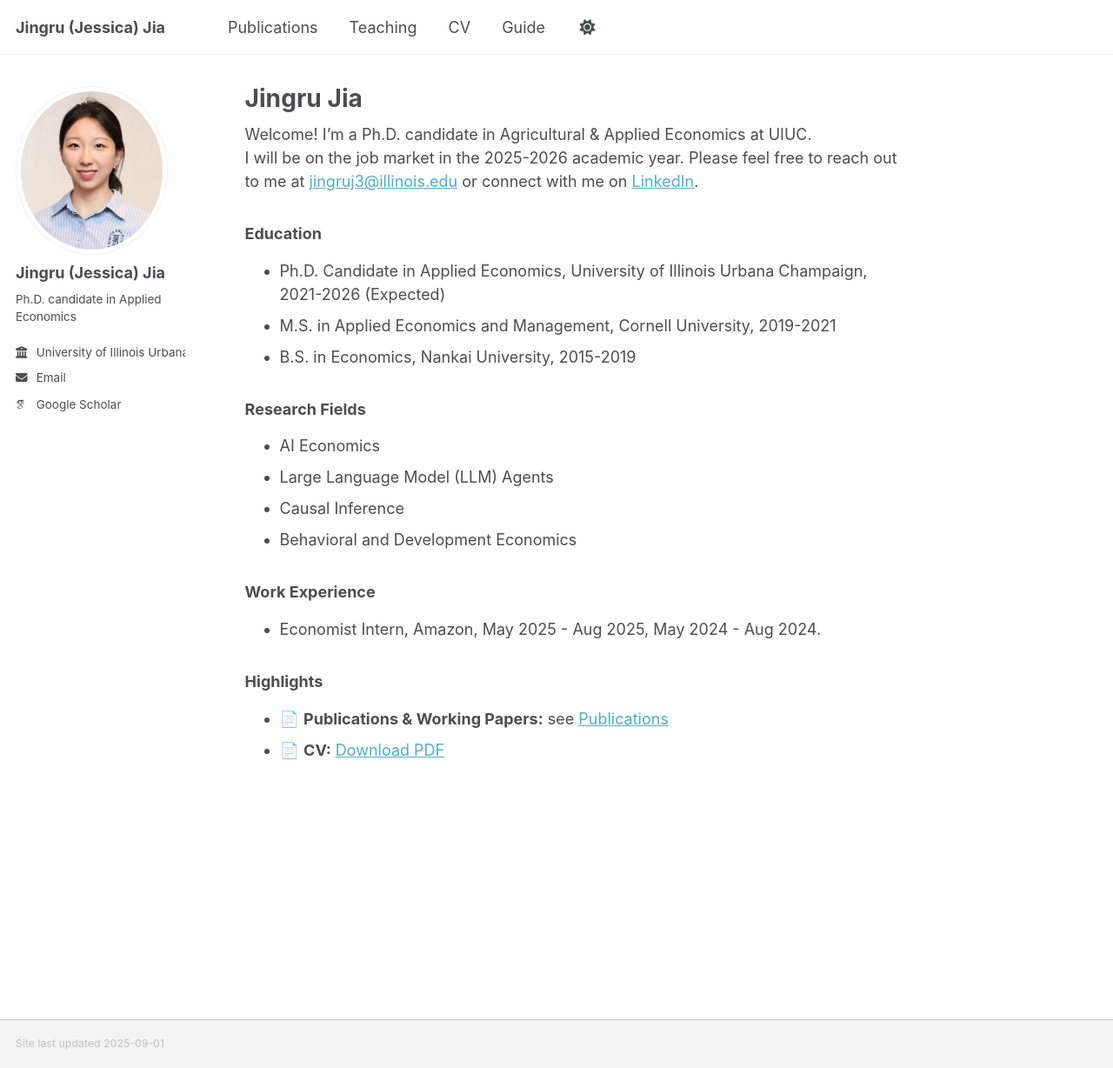
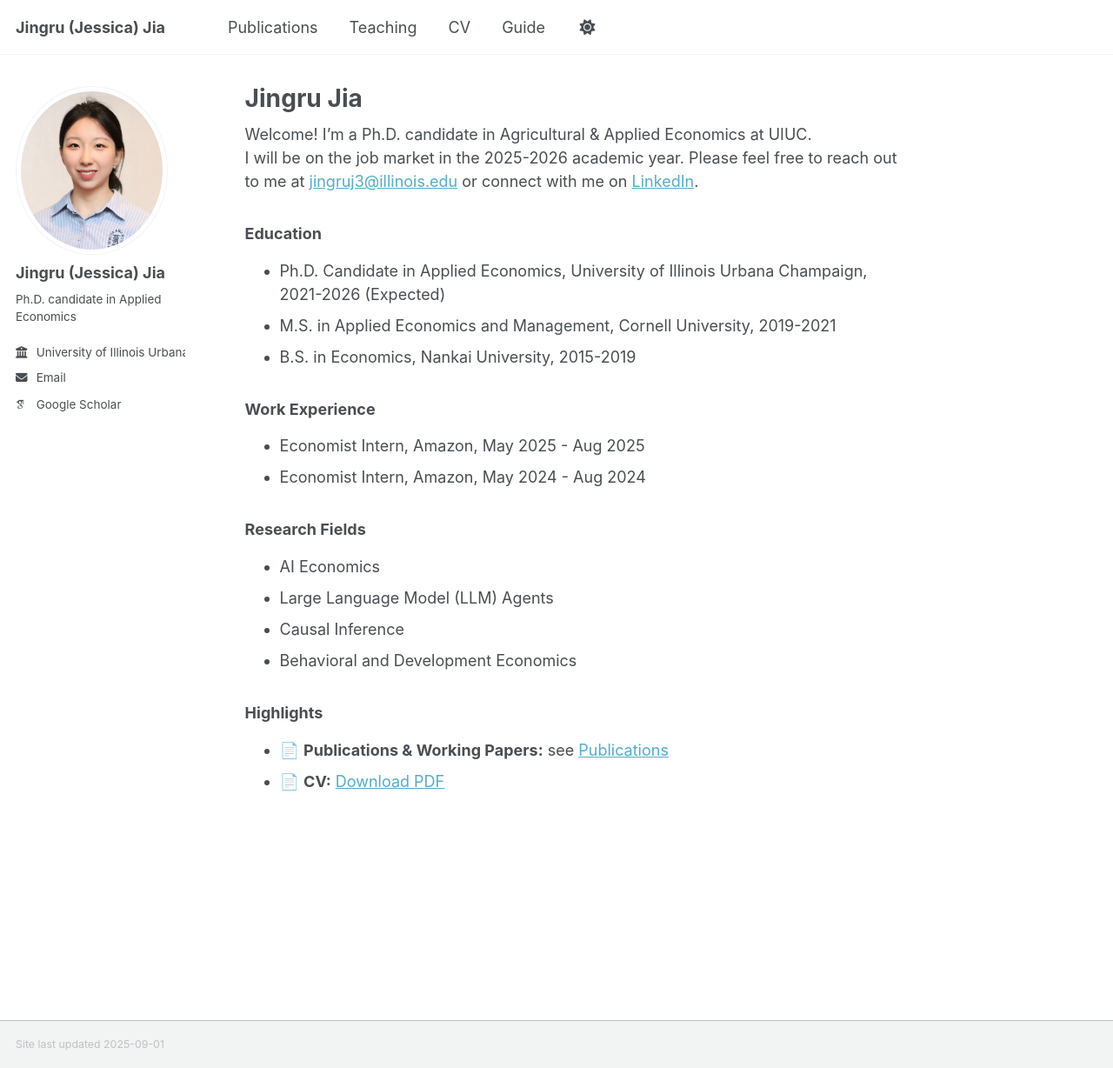
Before and after one commit to jingru688/jingru688.github.io, a Jekyll site: the page built from index.md, in a window 1280 px wide and 1228 px high. Shown: the whole window at 87% size. Built offline with Jekyll 4.4.1, drawn with Linux system fonts in a browser that asks for light colours; some web fonts are replaced; a script that is not in the unit is left out.

Commit message:
Update index.md

```diff
--- a/index.md
+++ b/index.md
@@ -18,14 +18,16 @@ Please feel free to reach out to me at [jingruj3@illinois.edu](jingruj3@illinois
 - M.S. in Applied Economics and Management, Cornell University, 2019-2021
 - B.S. in Economics, Nankai University, 2015-2019
 
+### Work Experience
+- Economist Intern, Amazon, May 2025 - Aug 2025
+- Economist Intern, Amazon, May 2024 - Aug 2024
+
 ### Research Fields
 - AI Economics
 - Large Language Model (LLM) Agents
 - Causal Inference
 - Behavioral and Development Economics
 
-### Work Experience
-- Economist Intern, Amazon, May 2025 - Aug 2025, May 2024 - Aug 2024.
 
 ### Highlights
 - 📄 **Publications & Working Papers:** see [Publications](/publications/)
```
